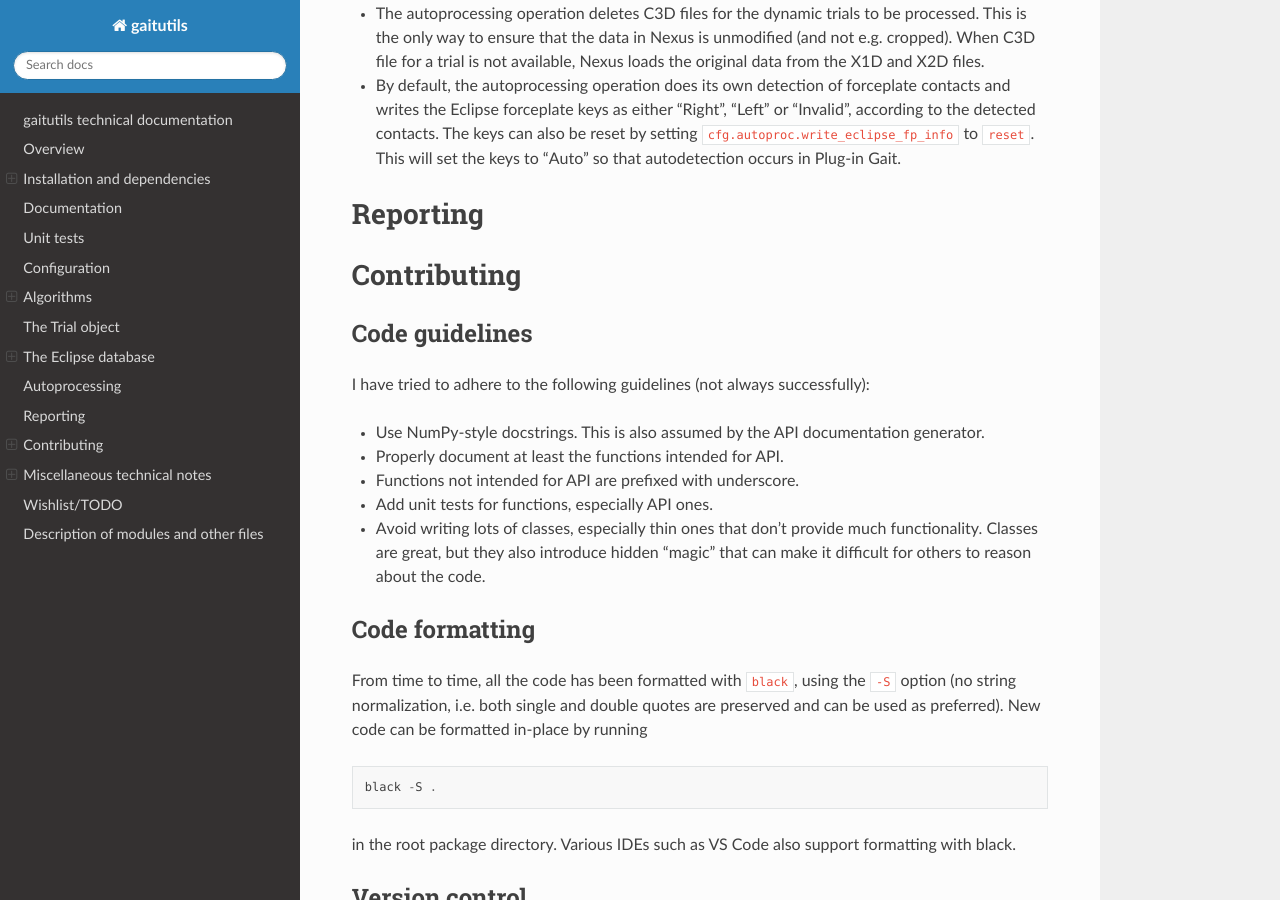
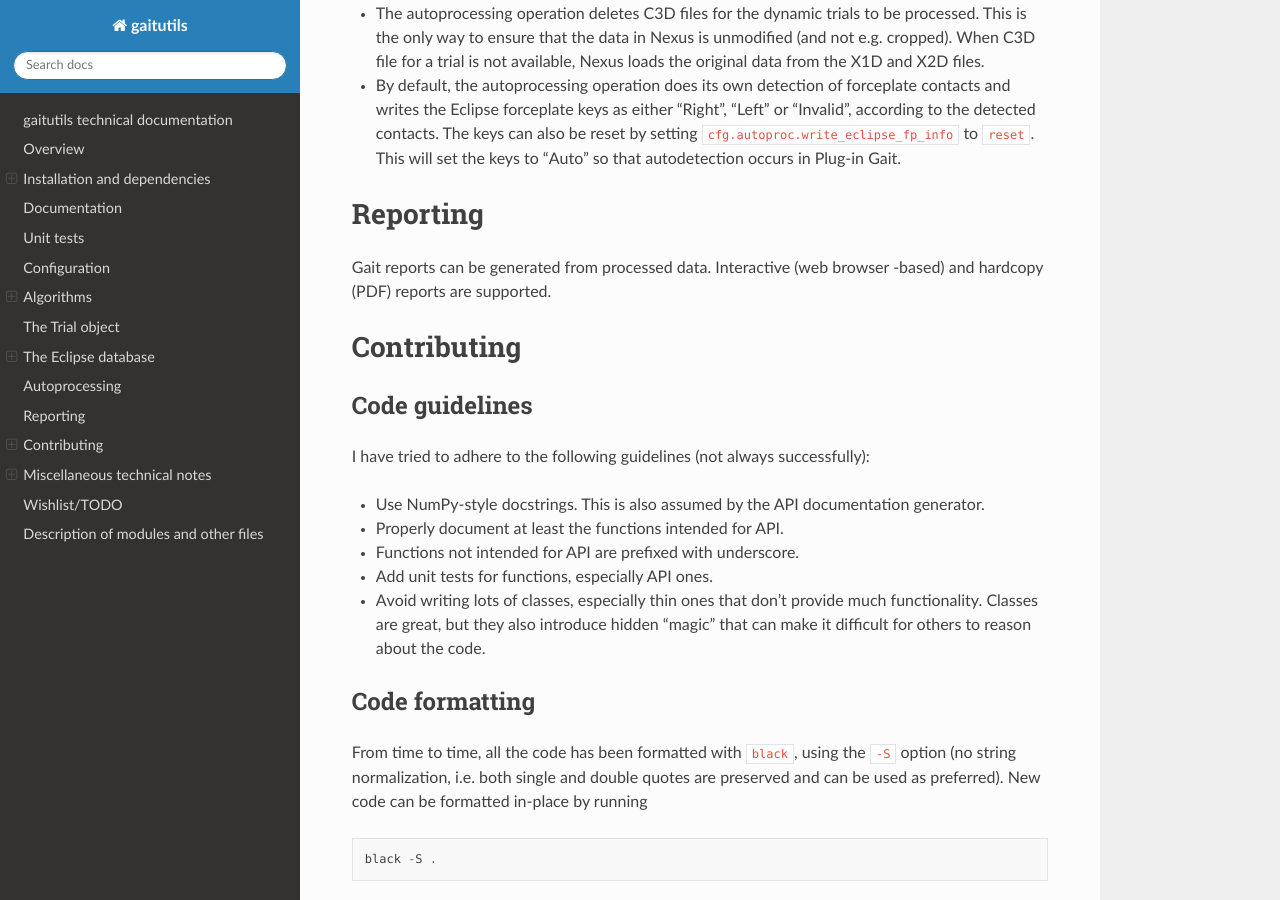
Before and after one commit to NCH-Motion-Laboratory/gaitutils, a Sphinx documentation site: the page built from docs/techdoc.rst, in a window 1280 px wide and 900 px high, scrolled down 5796 px. Built offline with Sphinx 7.4.7 and the Read the Docs theme 2.0.0, drawn with Linux system fonts in a browser that asks for light colours.

Commit message:
wip: doc

```diff
--- a/docs/techdoc.rst
+++ b/docs/techdoc.rst
@@ -310,7 +310,8 @@ In addition to Nexus pipelines, autoprocessing relies on the two algorithms desc
 Reporting
 =========
 
-
+Gait reports can be generated from processed data. Interactive (web browser
+-based) and hardcopy (PDF) reports are supported.
 
 
 Contributing
```
